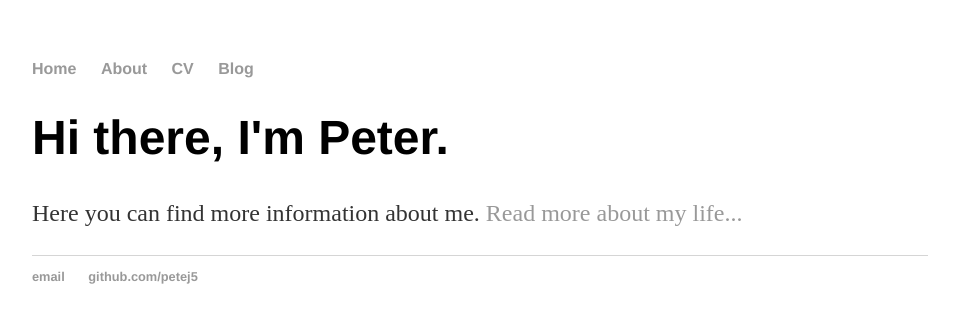
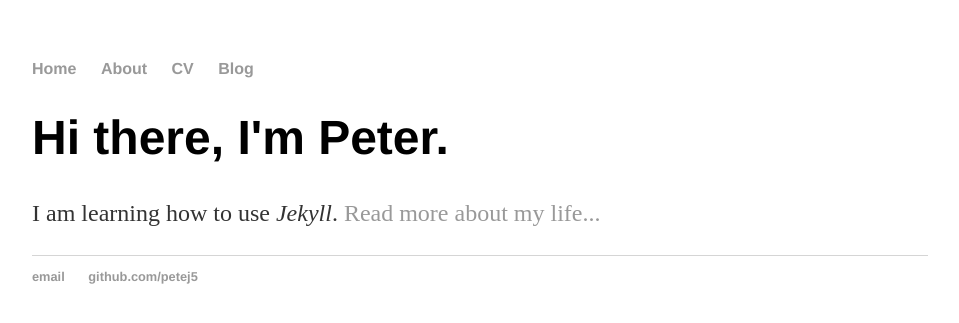
Before and after one commit to petej5/petej5.github.io, a Jekyll site: the page built from index.html, in a window 1280 px wide. Shown: the top 323 px of the page, without its empty margins (160-1119 px from the left). Built offline with Jekyll 4.4.1, drawn with Linux system fonts in a browser that asks for light colours.

Commit message:
update index.html to use default layout

```diff
--- a/index.html
+++ b/index.html
@@ -1,29 +1,8 @@
-<!DOCTYPE html>
-<html>
-	<head>
-		<title>Peter Shellito</title>
-		<link rel="stylesheet" type="text/css" href="/css/main.css">
-	</head>
-	<body>
-		<nav>
-    		<ul>
-        		<li><a href="/">Home</a></li>
-	        	<li><a href="/about">About</a></li>
-        		<li><a href="/cv">CV</a></li>
-        		<li><a href="/blog">Blog</a></li>
-    		</ul>
-		</nav>
-		<div class="container">
-    		<div class="blurb">
-        		<h1>Hi there, I'm Peter.</h1>
-				<p>Here you can find more information about me. <a href="/about">Read more about my life...</a></p>
-    		</div><!-- /.blurb -->
-		</div><!-- /.container -->
-		<footer>
-    		<ul>
-        		<li><a href="mailto:shellito@gmail.com">email</a></li>
-        		<li><a href="https://github.com/petej5">github.com/petej5</a></li>
-			</ul>
-		</footer>
-	</body>
-</html>
+---
+layout: default
+title: Peter Shellito
+---
+<div class="blurb">
+	<h1>Hi there, I'm Peter.</h1>
+	<p>I am learning how to use <em>Jekyll</em>. <a href="/about">Read more about my life...</a></p>
+</div><!-- /.blurb -->
```
